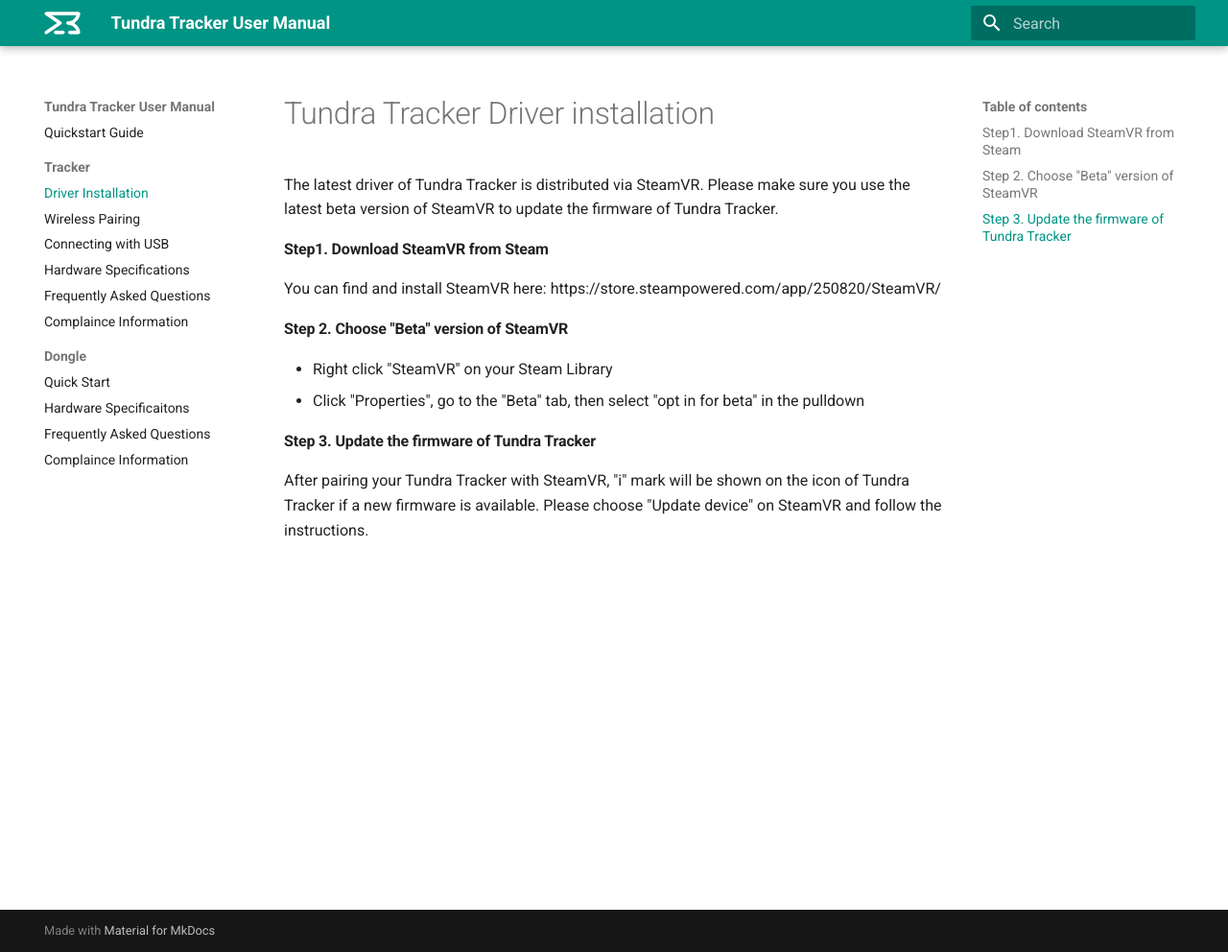
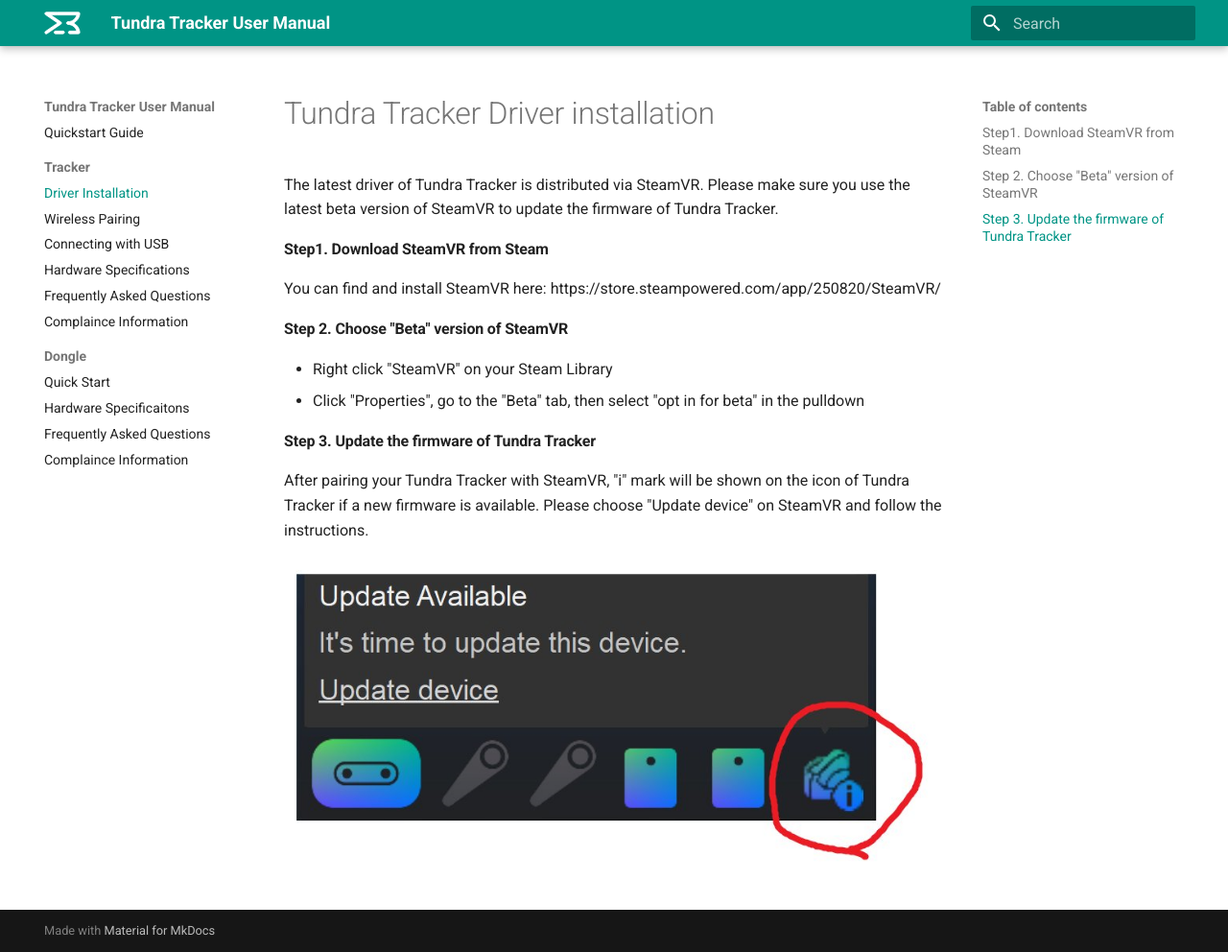
Before and after one commit to tundra-labs/tundra-tracker-docs, an MkDocs documentation site: the page built from docs/driver_installation.md, in a window 1280 px wide and 992 px high. Shown: the whole window at 96% size. Built offline with MkDocs 1.6.1 and Material for MkDocs 9.7.7, drawn with Linux system fonts in a browser that asks for light colours.

Commit message:
Update driver_installation.md

```diff
--- a/docs/driver_installation.md
+++ b/docs/driver_installation.md
@@ -18,3 +18,5 @@
 #### Step 3. Update the firmware of Tundra Tracker
 
 After pairing your Tundra Tracker with SteamVR, "i" mark will be shown on the icon of Tundra Tracker if a new firmware is available. Please choose "Update device" on SteamVR and follow the instructions.
+
+![img](images/others/Firmware Update.png)
```
